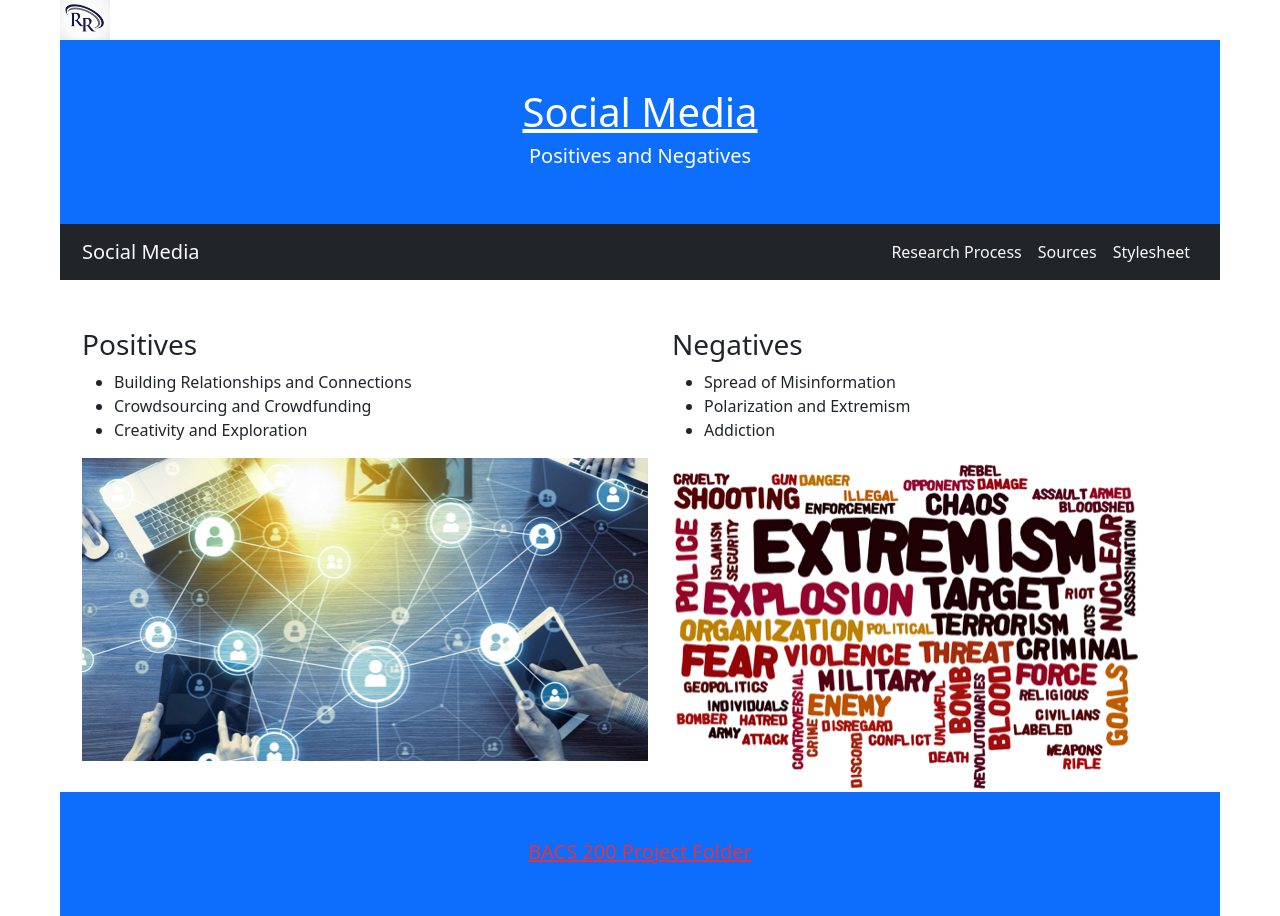
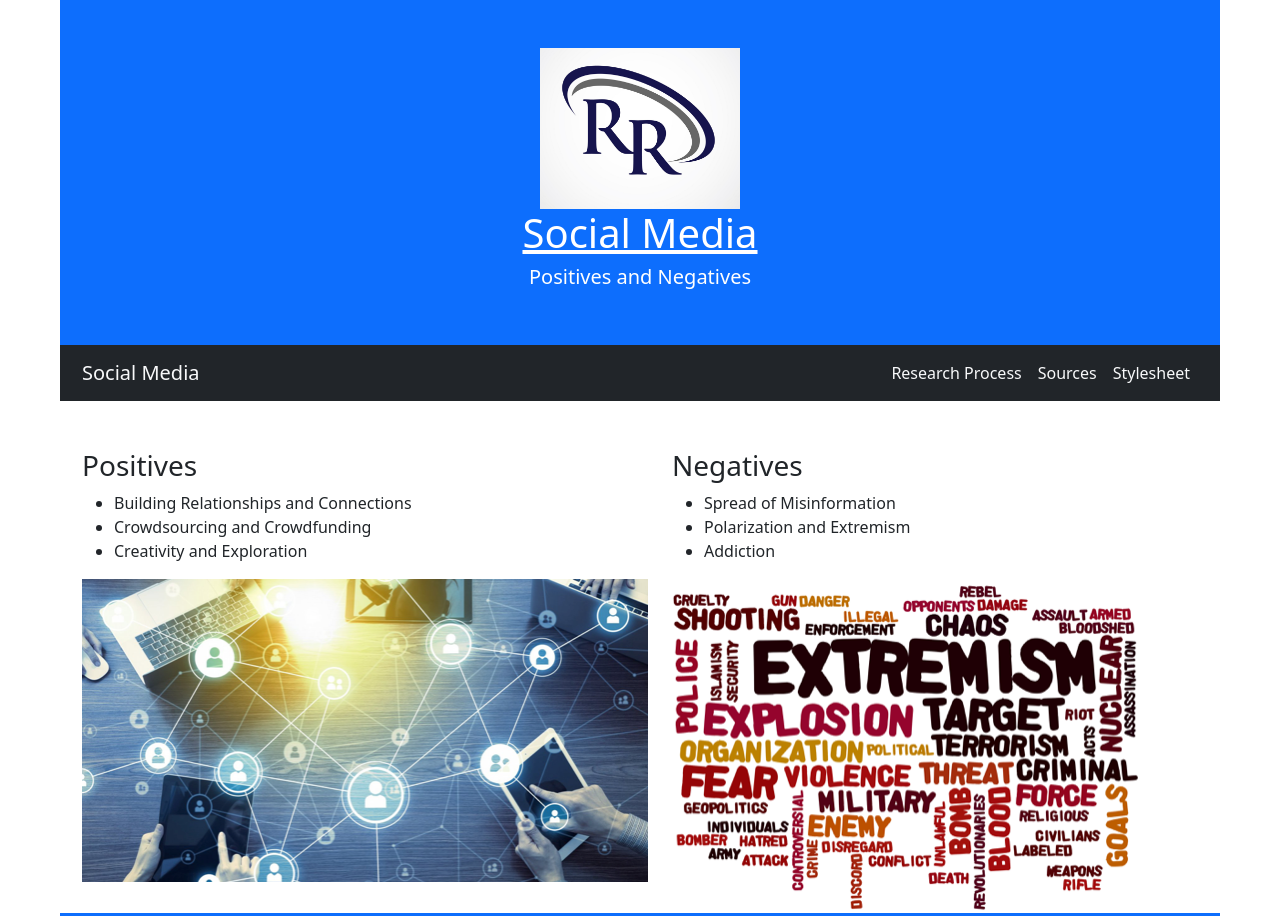
Before and after one commit to RyanRonish/RyanRonish.github.io, a plain HTML site: page bacs200/blog.html in a window 1280 px wide. Shown: the top 916 px of the page. Drawn offline with nearby package versions, Linux system fonts and the light colour scheme.

Commit message:
img test top/left

```diff
--- a/bacs200/blog.html
+++ b/bacs200/blog.html
@@ -14,12 +14,16 @@
     <title>Business Blog</title>
   </head>
   <body class="d-flex flex-column min-vh-100">
-    <div class="img-box">
-      <img class="img-responsive" src="RR.png" alt="RR" width="50" />
-    </div>
-
     <header>
       <div class="container-fluid p-5 bg-primary text-white text-center">
+        <img
+          class="img-responsive"
+          src="RR.png"
+          alt="RR"
+          width="200"
+          top="30"
+          left="50"
+        />
         <a href="blog.html" class="text-white">
           <h1>Social Media</h1>
         </a>
```
